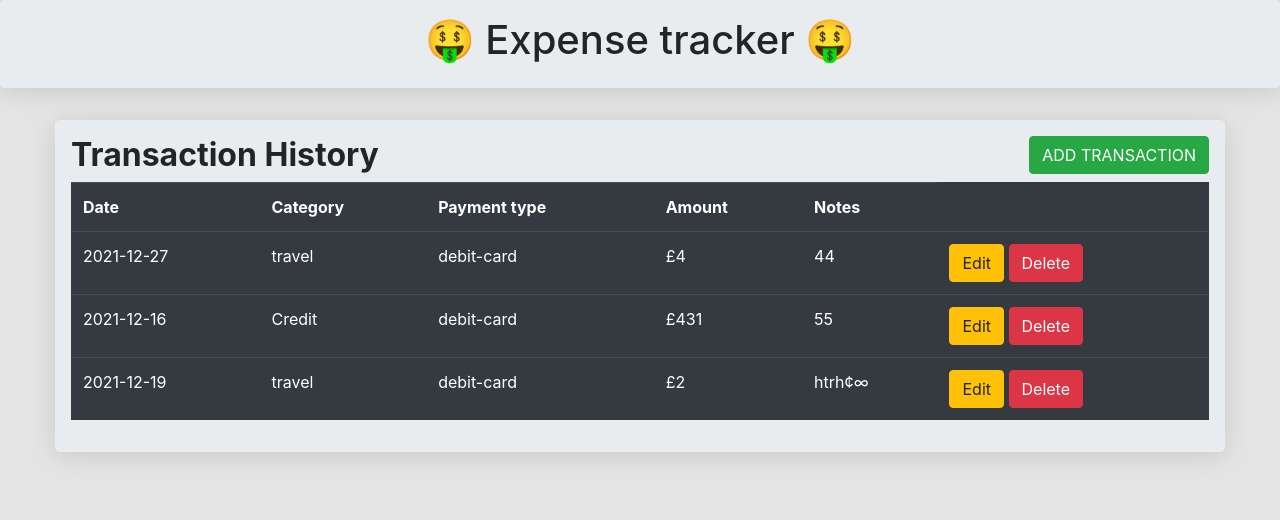
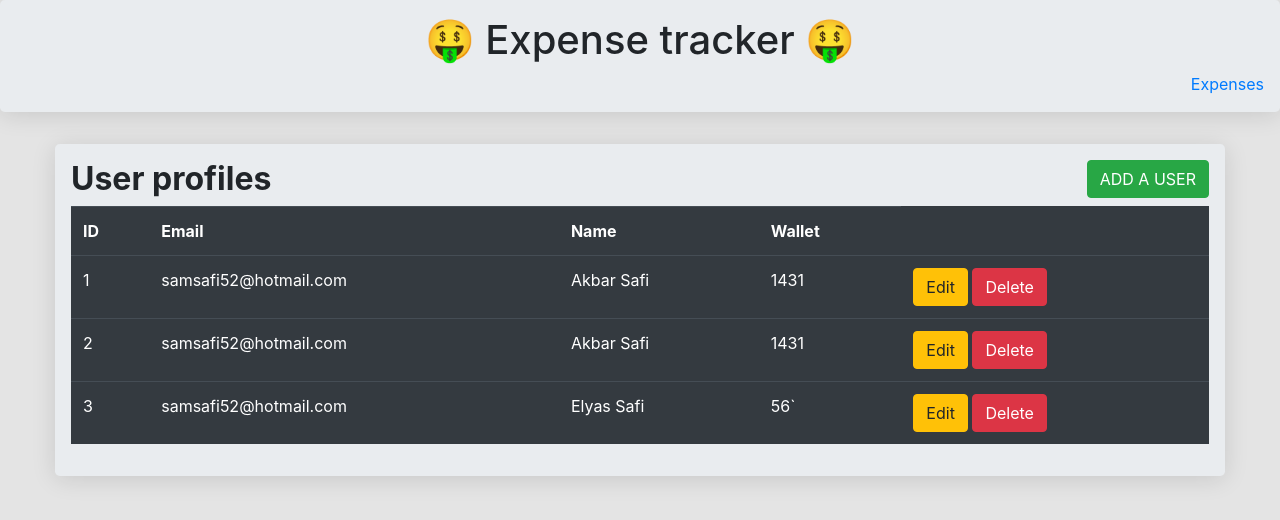
Before and after one commit to ASafi99/flask-webapp-project, a Flask app: page / in a window 1280 px wide. Shown: the top 520 px of the page. Run offline with Flask 2, Linux system fonts and the light colour scheme; data comes from the database, SQL or seed files in the repository; both versions use the stored data as it was after the commit; some libraries are stand-ins or nearby versions.

Commit message:
adding and displaying users now available - need to link to entity left

```diff
--- a/app.py
+++ b/app.py
@@ -1,6 +1,5 @@
-from flask import Flask, render_template, request, redirect, url_for, flash
-from flask_sqlalchemy import SQLAlchemy
 from application import app, db
+from application.models import Users
 
 @app.before_first_request
 def create_tables():
--- a/application/routes.py
+++ b/application/routes.py
@@ -1,15 +1,19 @@
-from flask import render_template, request, redirect, session,url_for
+from flask import render_template, request, redirect, session,url_for, session
 from flask.helpers import flash
-from application.models import Transactions
+from application.models import Transactions, Users
 from application import app,db
 
-@app.route('/')
-def Index():
-    all_data = Transactions.query.all()
-    return render_template("index.html", expenses = all_data)
+@app.route('/expenses')
+def Transaction():
+    name_user = request.values.get("user")
+    expenses_user = Transactions.query.all()
+    # all_data = Transactions.query.all()
+    return render_template("expenses.html", expenses = expenses_user,isUsers=False)
 
-@app.route('/add',methods=['POST'])
+@app.route('/addExpenses',methods=['POST'])
 def addTransaction():
+
+    # name_user = request.values.get("user")
 
     date = request.form['date']
     amount = request.form['amount']
@@ -23,4 +27,42 @@ def addTransaction():
     print(date +  " " + amount + " " + paytype + " " + category)
 
     flash('Transaction has been successfully added!')
-    return redirect(url_for('Index'))
+    return redirect(url_for('Transactions'))
+
+@app.route('/')
+@app.route('/users')
+def User_page():
+    all_users = Users.query.all()
+    return render_template("users.html", all_users = all_users, isUsers=True)
+
+@app.route('/addUsers',methods=['POST'])
+def addUser():
+    name = request.form['name']
+    email = request.form['email']
+    wallet = request.form['wallet']
+
+    my_data = Users(name,email,wallet)
+
+    db.session.add(my_data)
+    db.session.commit()
+
+    print(name +  " " + email + " " + wallet )
+
+    flash('User has been successfully added!')
+
+    return redirect(url_for('User_page'))
+
+# @app.route('/update', methods = ['GET', 'POST'])
+# def update():
+
+#     if request.method == 'POST':
+#         my_data = Data.query.get(request.form.get('id'))
+
+#         my_data.name = request.form['name']
+#         my_data.email = request.form['email']
+#         my_data.phone = request.form['phone']
+
+#         db.session.commit()
+#         flash("Employee Updated Successfully")
+
+#         return redirect(url_for('Index'))
--- a/application/templates/header.html
+++ b/application/templates/header.html
@@ -13,6 +13,13 @@
 
     </div>
 
+    <div class="text-right">
+        {% if isUsers %}
+        <a href="/expenses">Expenses</a>
+{% else %}
+<a href="/users">Users</a>
+{% endif %}
+    </div>
 
 </div>
 
--- a/application/templates/index.html
+++ b/application/templates/users.html
@@ -10,8 +10,8 @@
 
          <div class="jumbotron p-3">
 
-            <h2><b> Transaction History </b> <button type="button" class="btn btn-success text-uppercase float-right"
-                  data-toggle="modal" data-target="#mymodal">Add transaction</button> </h2>
+            <h2><b>User profiles</b> <button type="button" class="btn btn-success text-uppercase float-right"
+                  data-toggle="modal" data-target="#mymodal">Add a user</button> </h2>
 
 
             {% with messages = get_flashed_messages() %}
@@ -44,23 +44,20 @@
             <table class="table table-hover table-dark">
 
                <tr>
-
-                  <th>Date</th>
-                  <th>Category</th>
-                  <th>Payment type</th>
-                  <th>Amount</th>
-                  <th>Notes</th>
+                  <th>ID</th>
+                  <th>Email</th>
+                  <th>Name</th>
+                  <th>Wallet</th>
 
                </tr>
 
 
-               {% for row in expenses %}
+               {% for row in all_users %}
                <tr>
-                  <td>{{row.date}}</td>
-                  <td>{{row.category}}</td>
-                  <td>{{row.paytype}}</td>
-                  <td>£{{row.amount}}</td>
-                  <td>{{row.notes}}</td>
+                  <td>{{row.id}}</td>
+                  <td>{{row.email}}</td>
+                  <td>{{row.name}}</td>
+                  <td>{{row.wallet}}</td>
 
                   <td>
                      <a href="/update/{{row.id}}" class="btn btn-warning btn-xs" data-toggle="modal"
@@ -94,14 +91,14 @@
                         <div class="modal-body">
 
 
-                           <form action="{{url_for('addTransaction')}}" method="POST">
+                           <form action="{{url_for('addUser')}}" method="POST">
 
 
                               <div class="form-group">
 
 
                                  <label>Name:</label>
-                                 <input type="hidden" name="id" value="{{row.id}}">
+                                 <input type="hidden" name="id" >
 
                                  <input type="text" class="form-control" name="name" value="{{row.name}}">
 
@@ -120,17 +117,14 @@
 
                               </div>
 
-
                               <div class="form-group">
 
+                              <label>Wallet:</label>
 
-                                 <label>Phone:</label>
-
-                                 <input type="text" class="form-control" name="phone" value="{{row.phone}}">
+                              <input type="text" class="form-control" name="wallet" value="{{row.wallet}}">
 
 
-                              </div>
-
+                           </div>
 
                               <div class="form-group">
 
@@ -182,68 +176,49 @@
                <div class="modal-content">
                   <div class="modal-header">
 
-                     <h4 class="modal-title">Add Expense</h4>
+                     <h4 class="modal-title">Add User</h4>
                   </div>
                   <div class="modal-body">
 
-                     <form method="POST" action="{{url_for('addTransaction')}}">
+                     <form method="POST" action="{{url_for('addUser')}}">
 
 
-                        <div class="form-group">
-
-                           <label>Date of expense:</label>
-                           <input type="date" class="form-control" name="date" required="1">
+                              <div class="form-group">
 
 
-                        </div>
+                                 <label>Name:</label>
+                                 <input type="hidden" name="id" >
+
+                                 <input type="text" class="form-control" name="name">
 
 
-                        <div class="form-group">
+                              </div>
 
 
-                           <label>Amount (£):</label>
-                           <input type="number" class="form-control" name="amount" required="1">
+
+                              <div class="form-group">
 
 
-                        </div>
+                                 <label>Email:</label>
+
+                                 <input type="text" class="form-control" name="email">
 
 
-                        <div class="form-group">
+                              </div>
+
+                              <div class="form-group">
+
+                              <label>Wallet:</label>
+
+                              <input type="text" class="form-control" name="wallet">
 
 
-                           <label>Pay type:</label>
-                           <select class="form-control" id="paytype" name="paytype">
-                              <option value="">--Please choose an option--</option>
-                              <option value="cash">Cash</option>
-                              <option value="debit-card">Debit Card</option>
-                              <option value="Credit">Credit</option>
-                           </select>
-                        </div>
-
-                        <div class="form-group">
+                           </div>
 
 
-                           <label>Category:</label>
-                           <select class="form-control" id="category" name="category">
-                              <option value="">--Please choose an option--</option>
-                              <option value="grocery">Groceries</option>
-                              <option value="travel">Travel</option>
-                              <option value="Credit">Credit</option>
-                           </select>
-                        </div>
-
-                        <div class="form-group">
-                           <label for="notes">Notes</label>
-                           <textarea class="form-control" id="notes" rows="3" name="notes"></textarea>
-                        </div>
-
-                        <div class="form-group">
+                           <button class="btn btn-primary" type="submit">Add User</button>
 
 
-                           <button class="btn btn-primary" type="submit">Add Expense</button>
-
-
-                        </div>
 
                   </div>
 
@@ -267,10 +242,6 @@
 
          </div>
 
-
-
-
-
       </div>
 
    </div>
```
Also changed, not shown: application/models.py (+19 -1 lines), application/templates/expenses.html (added, +278 -0 lines), application/data.db, 1 other file.
